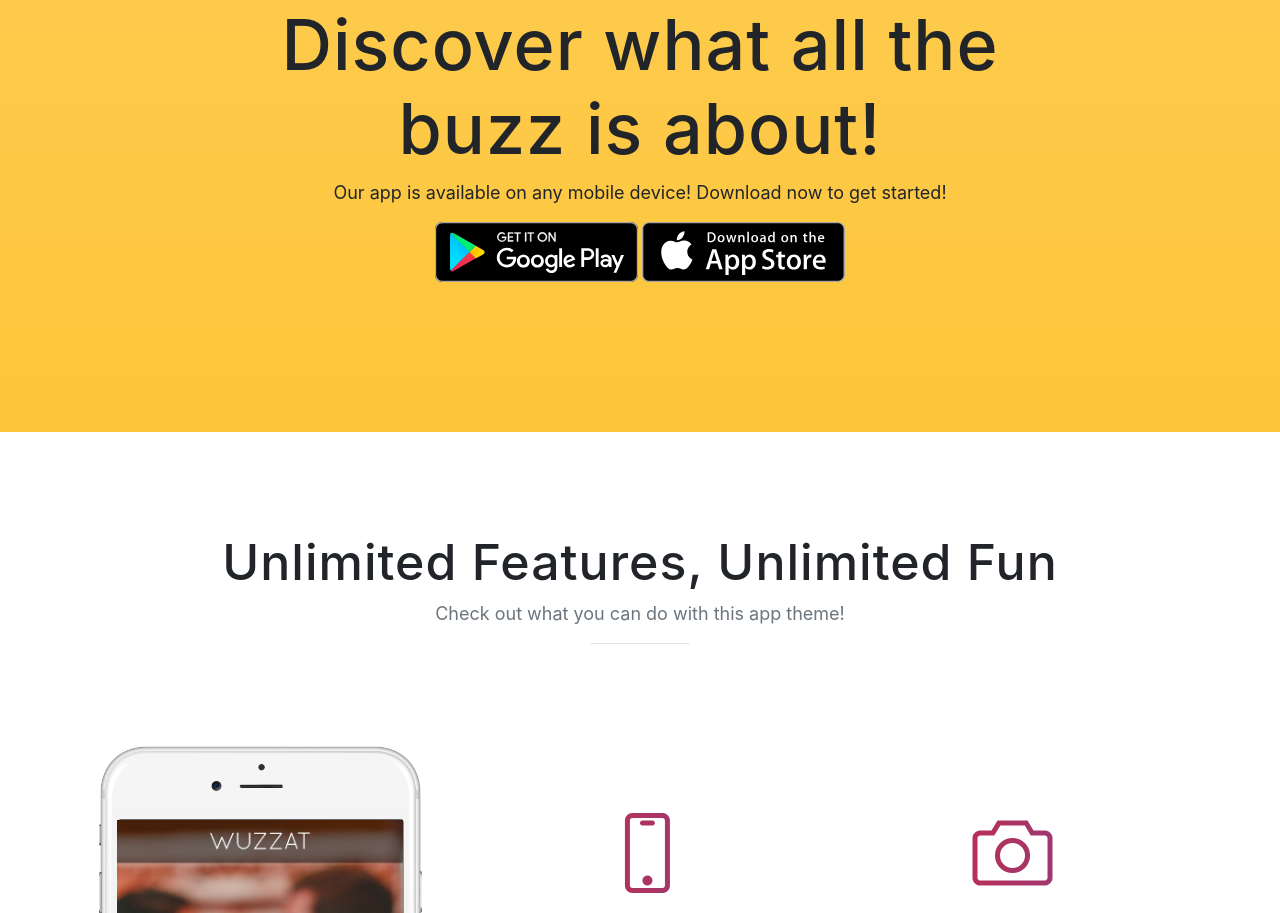
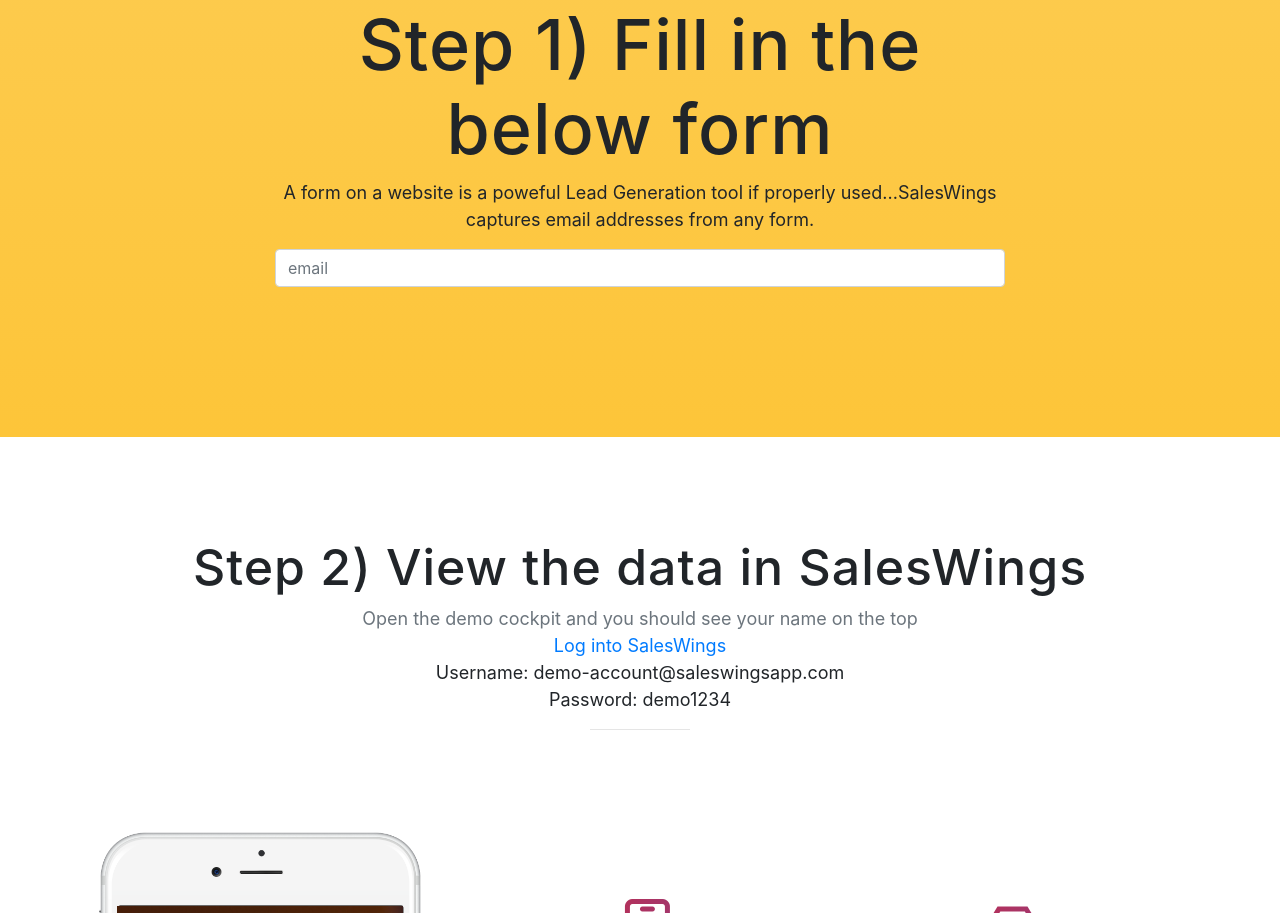
Before and after one commit to odroz/sw-sample-page, a website with bundled scripts: page index.html in a window 1280 px wide. Shown: the part 947-1860 px from the top of the page. Built offline with nearby package versions, Linux system fonts and the light colour scheme; a script that the page names is missing; a web font is replaced by a local one.

Commit message:
with a form and login to SalesWings

```diff
--- a/index.html
+++ b/index.html
@@ -88,11 +88,11 @@
       <div class="container">
         <div class="row">
           <div class="col-md-8 mx-auto">
-            <h2 class="section-heading">Discover what all the buzz is about!</h2>
-            <p>Our app is available on any mobile device! Download now to get started!</p>
-            <div class="badges">
-              <a class="badge-link" href="#"><img src="img/google-play-badge.svg" alt=""></a>
-              <a class="badge-link" href="#"><img src="img/app-store-badge.svg" alt=""></a>
+            <h2 class="section-heading">Step 1) Fill in the below form</h2>
+            <p>A form on a website is a poweful Lead Generation tool if properly used...SalesWings captures email addresses from any form.</p>
+            <div class="input-group">
+
+            <input type="text" class="form-control" placeholder="email" aria-describedby="basic-addon1">
             </div>
           </div>
         </div>
@@ -102,8 +102,12 @@
     <section class="features" id="features">
       <div class="container">
         <div class="section-heading text-center">
-          <h2>Unlimited Features, Unlimited Fun</h2>
-          <p class="text-muted">Check out what you can do with this app theme!</p>
+          <h2>Step 2) View the data in SalesWings</h2>
+          <p class="text-muted">Open the demo cockpit and you should see your name on the top</p>
+          <p><a href="https://go.saleswingsapp.com" target = "_blank">Log into SalesWings</a></p>
+          <p>Username: demo-account@saleswingsapp.com<br>
+          Password: demo1234
+          </p>
           <hr>
         </div>
         <div class="row">
```
